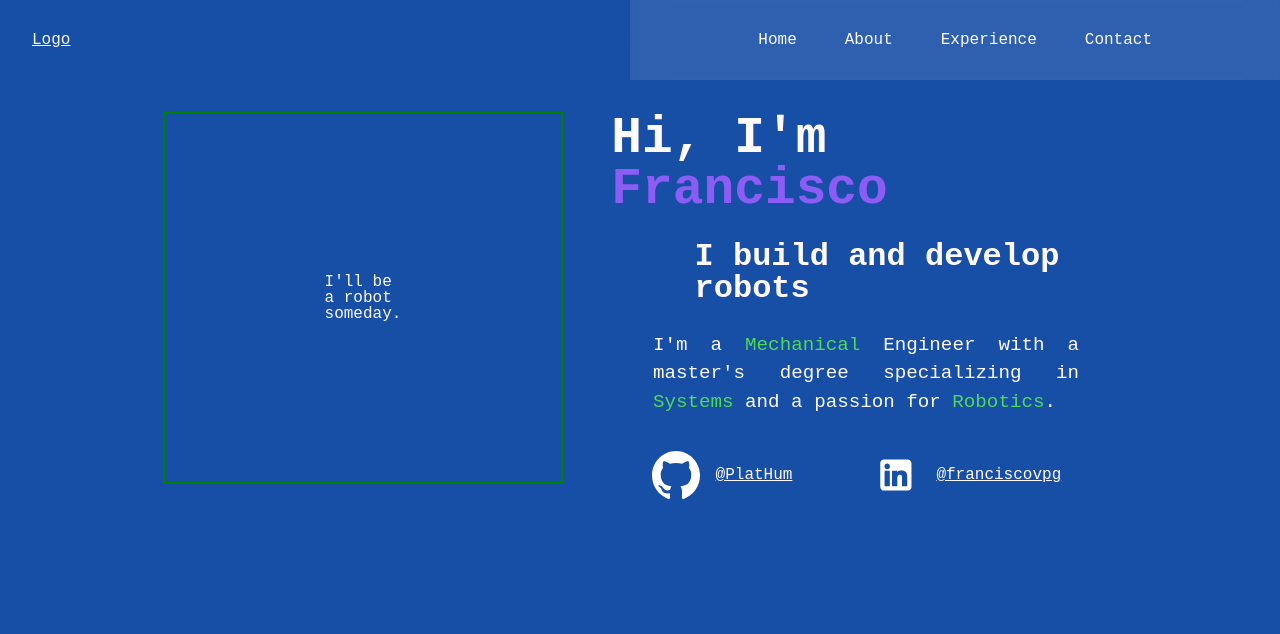
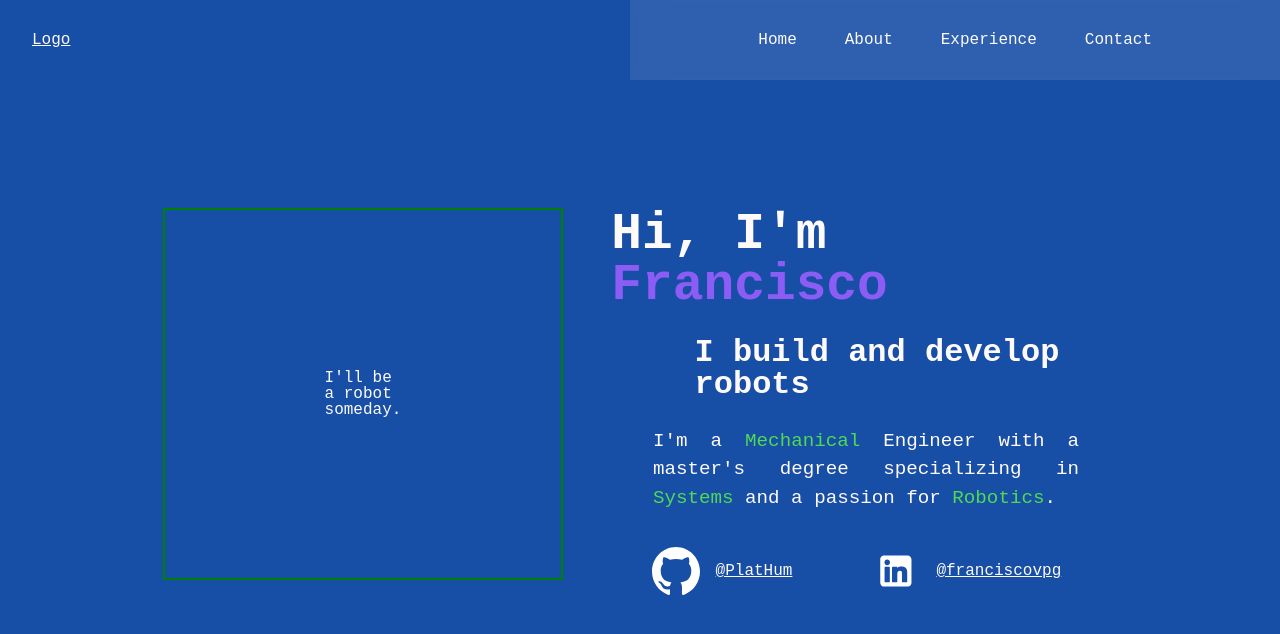
Before and after one commit to PlatHum/resume-website, a Jekyll site: the page built from index.html, in a window 1280 px wide. Shown: the top 634 px of the page. Built offline with Jekyll 4.4.1, drawn with Linux system fonts in a browser that asks for light colours.

Commit message:
Increase Home top margin

```diff
--- a/css/main.css
+++ b/css/main.css
@@ -171,7 +171,7 @@ nav ul>li:hover{
     align-items: center;
     justify-items: center;
     font-weight: 500;
-    margin-top: 2em;
+    margin-top: 10vw;
 }
 
 .home-socials{
```
